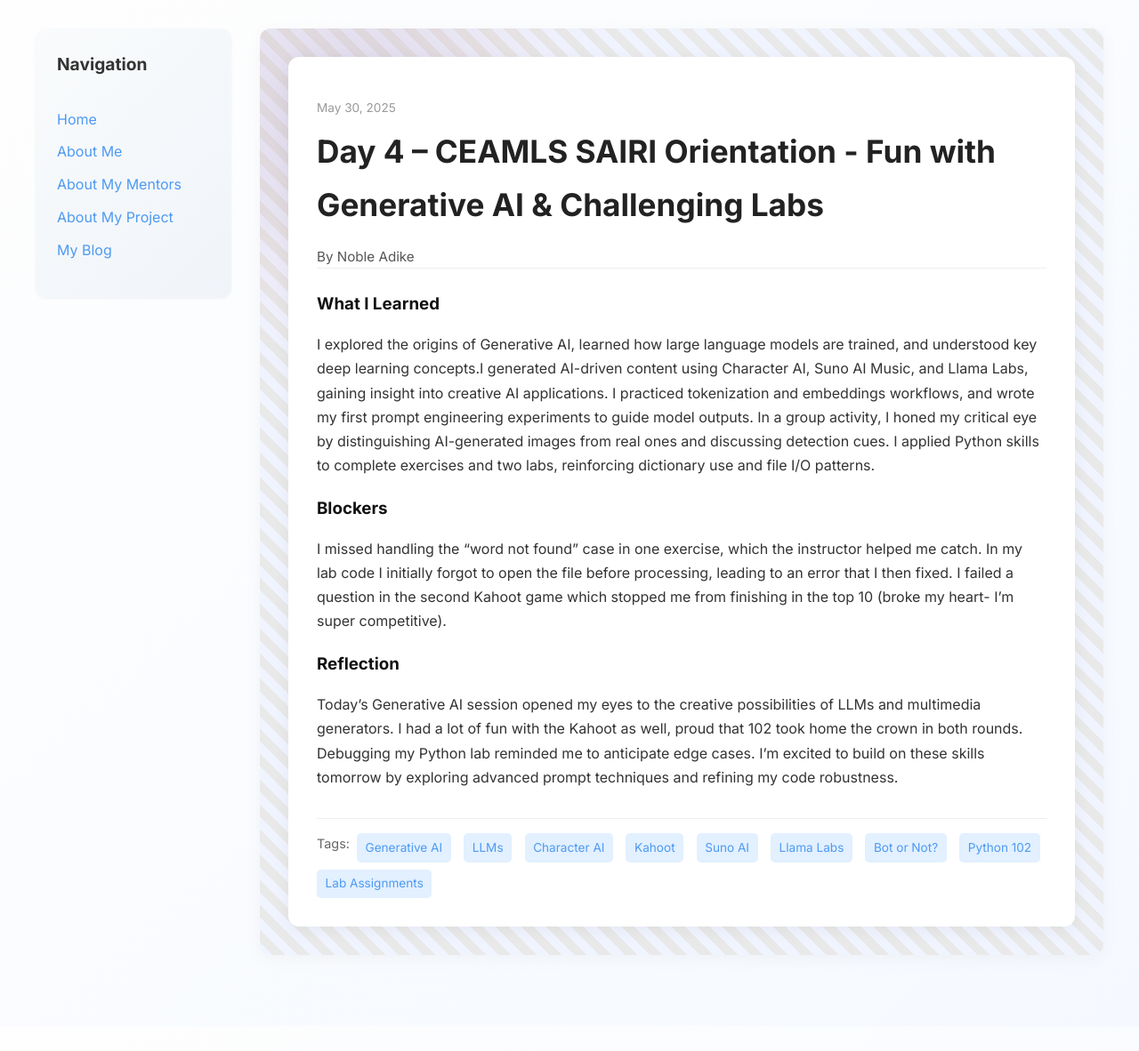
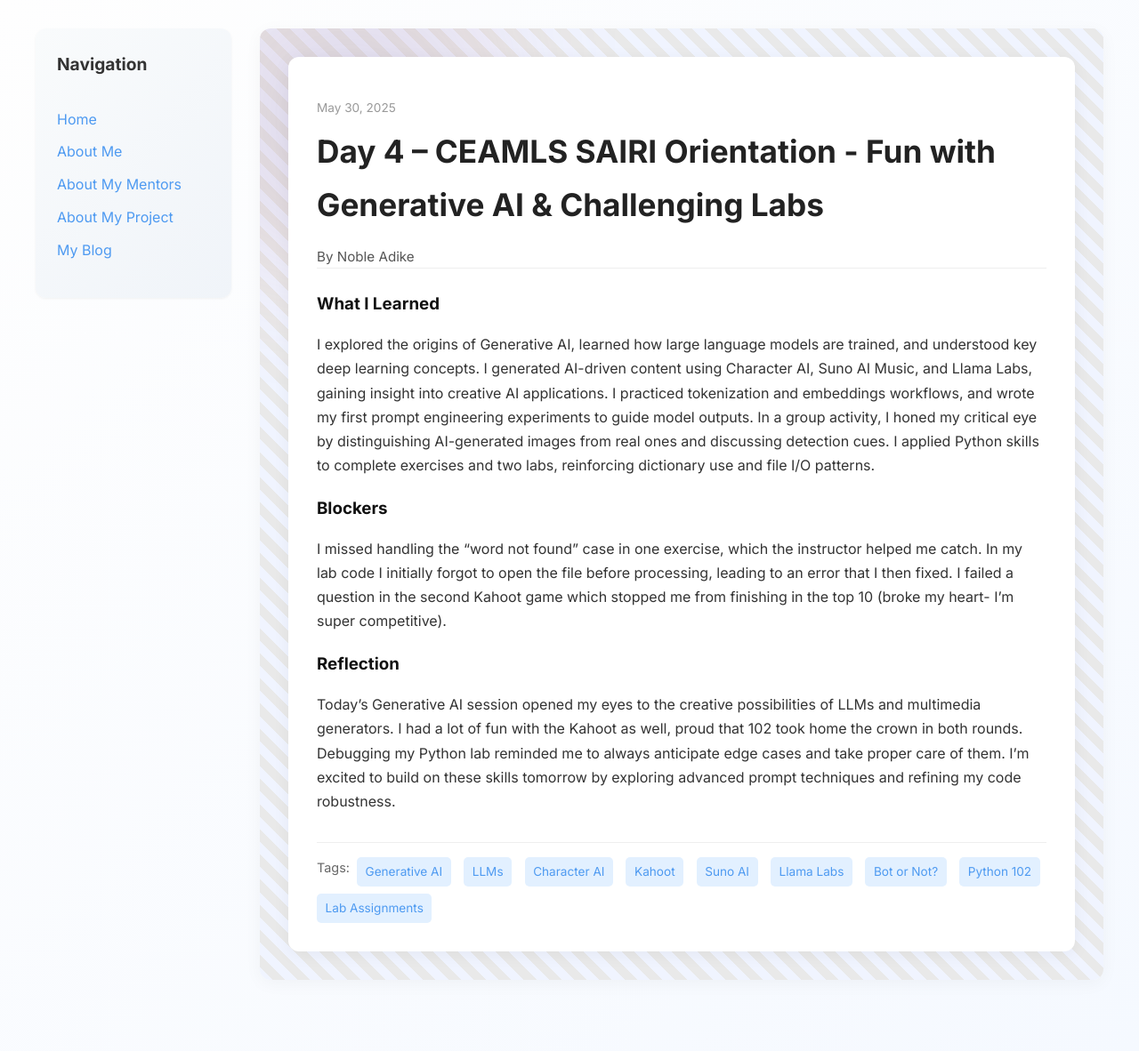
Before and after one commit to kingnaddy/kingnaddy.github.io, a Jekyll site: the page built from _posts/2025-05-30-day-4.md, in a window 1280 px wide. Shown: the whole page at 89% size. Built offline with Jekyll 4.4.1, drawn with Linux system fonts in a browser that asks for light colours; before the commit the page ends 1154 px from its top, so only the background shows below that.

Commit message:
Update 2025-05-30-day-4.md

```diff
--- a/_posts/2025-05-30-day-4.md
+++ b/_posts/2025-05-30-day-4.md
@@ -7,11 +7,11 @@ permalink: /day4.html
 tags:  ["Generative AI", "LLMs", "Character AI", "Kahoot", "Suno AI", "Llama Labs", "Bot or Not?", "Python 102", "Lab Assignments"]
 
 what_i_learned: |
-  I explored the origins of Generative AI, learned how large language models are trained, and understood key deep learning concepts.I generated AI-driven content using Character AI, Suno AI Music, and Llama Labs, gaining insight into creative AI applications. I practiced tokenization and embeddings workflows, and wrote my first prompt engineering experiments to guide model outputs. In a group activity, I honed my critical eye by distinguishing AI-generated images from real ones and discussing detection cues. I applied Python skills to complete exercises and two labs, reinforcing dictionary use and file I/O patterns.
+  I explored the origins of Generative AI, learned how large language models are trained, and understood key deep learning concepts. I generated AI-driven content using Character AI, Suno AI Music, and Llama Labs, gaining insight into creative AI applications. I practiced tokenization and embeddings workflows, and wrote my first prompt engineering experiments to guide model outputs. In a group activity, I honed my critical eye by distinguishing AI-generated images from real ones and discussing detection cues. I applied Python skills to complete exercises and two labs, reinforcing dictionary use and file I/O patterns.
 
 blockers: |
   I missed handling the “word not found” case in one exercise, which the instructor helped me catch. In my lab code I initially forgot to open the file before processing, leading to an error that I then fixed. I failed a question in the second Kahoot game which stopped me from finishing in the top 10 (broke my heart- I'm super competitive).
 
 reflection: |
-  Today’s Generative AI session opened my eyes to the creative possibilities of LLMs and multimedia generators. I had a lot of fun with the Kahoot as well, proud that 102 took home the crown in both rounds. Debugging my Python lab reminded me to anticipate edge cases. I’m excited to build on these skills tomorrow by exploring advanced prompt techniques and refining my code robustness.
+  Today’s Generative AI session opened my eyes to the creative possibilities of LLMs and multimedia generators. I had a lot of fun with the Kahoot as well, proud that 102 took home the crown in both rounds. Debugging my Python lab reminded me to always anticipate edge cases and take proper care of them. I’m excited to build on these skills tomorrow by exploring advanced prompt techniques and refining my code robustness.
 ---
```
